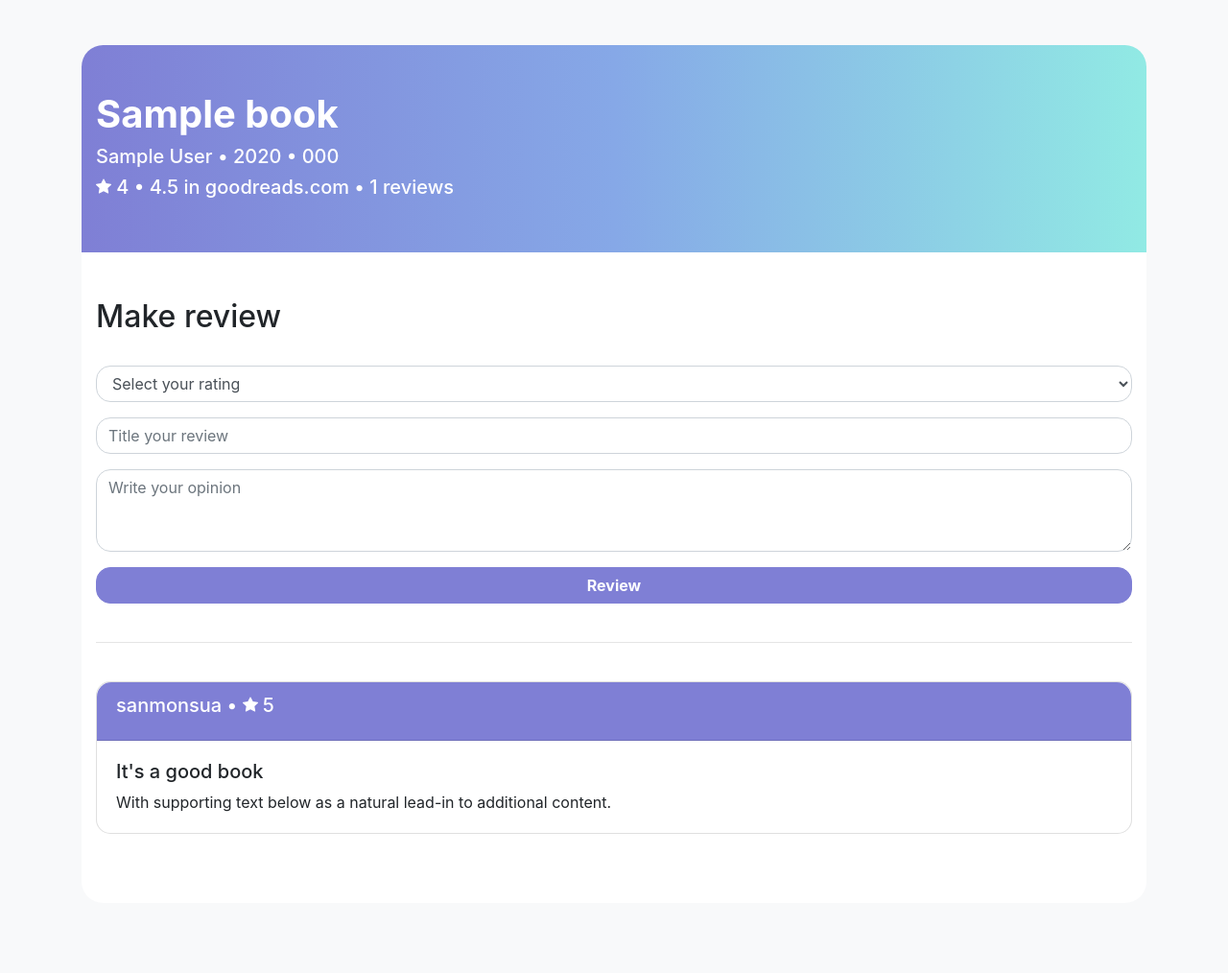
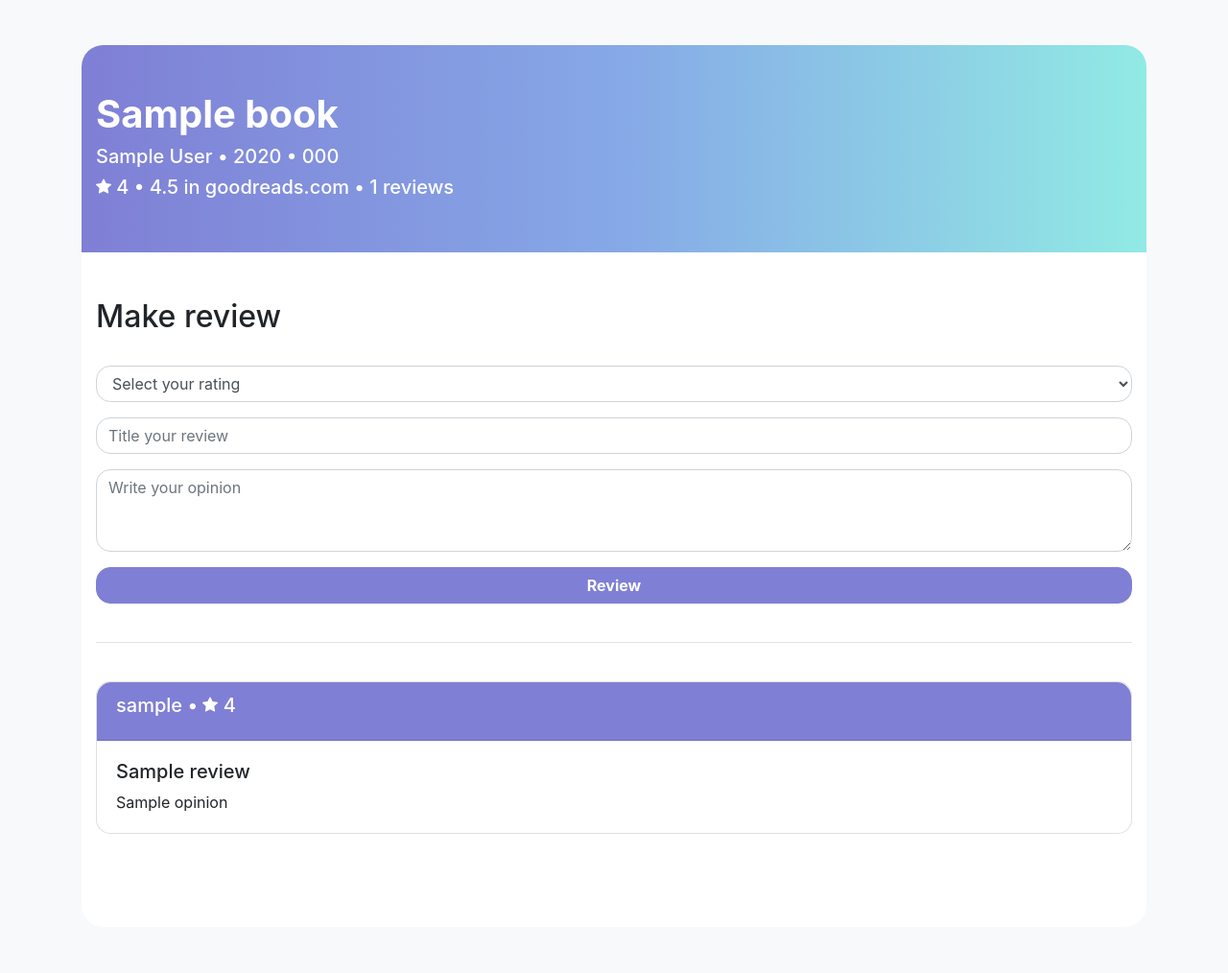
Before and after one commit to Sanmonsua/books-reviewing-app, a Flask app: template templates/book.html in a window 1280 px wide. Shown: the part 87-1101 px from the top of the page at 96% size. Before the commit the page ends 956 px from the top, so only its background shows below. Run offline with Flask 2, Linux system fonts and the light colour scheme; the template is opened without the code that fills it: most values are stand-ins (such as "Sample title", 1, 10 or a date in 2020); some libraries are stand-ins or nearby versions.

Commit message:
Add : Reviewing feature.

```diff
--- a/application.py
+++ b/application.py
@@ -70,11 +70,25 @@ def logout():
 
 @app.route('/<string:book_isbn>', methods=['POST', 'GET'])
 def book(book_isbn):
+    errors = []
     if db.execute("SELECT * FROM books WHERE isbn = :book_isbn", {"book_isbn":book_isbn}).rowcount == 0:
         return 'Error 404: Not found', 404
     book = db.execute("SELECT * FROM books WHERE isbn = :book_isbn", {"book_isbn":book_isbn}).fetchone()
+    if request.method == "POST":
+        try:
+            user_id = db.execute("SELECT id FROM users WHERE username = :username", {"username":session['username']}).fetchone().id
+            if db.execute("SELECT * FROM reviews WHERE user_id = :user_id AND book_id = :book_id", {"user_id":user_id, "book_id":book.id}).rowcount == 0:
+                rate = request.form.get('rate')
+                title = request.form.get('title')
+                opinion = request.form.get('opinion')
+                db.execute("INSERT INTO reviews (rate, opinion, user_id, book_id, title) VALUES (:rate, :opinion, :user_id, :book_id, :title)", {"rate":rate, "opinion":opinion, "user_id":user_id, "book_id":book.id, "title":title})
+                db.commit()
+            errors.append("Error: You already reviewed this book!")
+        except KeyError:
+            errors.append("Error: Empty fields")
     if db.execute("SELECT * FROM reviews WHERE book_id = :book_id", {"book_id":book.id}).rowcount==0:
-        return render_template('book.html', book=book)
-    n_reviews = int(db.execute("SELECT COUNT(*) FROM reviews WHERE book_id = :book_id", {"book_id":book.id}).fetchone().count)
+        return render_template('book.html', book=book, errors=errors)
+    n_reviews = db.execute("SELECT COUNT(*) FROM reviews WHERE book_id = :book_id", {"book_id":book.id}).fetchone().count
     rating = round(float(db.execute("SELECT AVG(rate) FROM reviews WHERE book_id = :book_id", {"book_id":book.id}).fetchone().avg), 2)
-    return render_template('book.html', book=book, n_reviews=n_reviews, rating=rating)
+    reviews = db.execute("SELECT reviews.rate, reviews.opinion, users.username, reviews.title FROM reviews INNER JOIN users ON reviews.user_id = users.id WHERE book_id = :book_id;", {"book_id":book.id}).fetchall()
+    return render_template('book.html', book=book, n_reviews=n_reviews, rating=rating, reviews=reviews, errors=errors)
--- a/templates/book.html
+++ b/templates/book.html
@@ -36,9 +36,9 @@ Book detail
     </div>
     <div style="background-color:#fff; border-radius: 0px 0px 22.5px 22.5px;" class="container py-5">
       <h2>Make review</h2>
-      <form class="py-4" action="index.html" method="post">
-        <div class="form-group inline">
-          <select style="border-radius: 15px 15px 15px 15px;" class="form-control">
+      <form class="py-4" action="{{url_for('book', book_isbn=book.isbn)}}" method="post">
+        <div class="form-group">
+          <select style="border-radius: 15px 15px 15px 15px;" name="rate"class="form-control">
             <option value="" selected>Select your rating</option>
             <option value="5">5</option>
             <option value="4">4</option>
@@ -48,29 +48,34 @@ Book detail
           </select>
         </div>
         <div class="form-group">
-          <input style="border-radius: 15px 15px 15px 15px;" class="form-control" id="exampleFormControlTextarea1" placeholder="Title your review" rows="3"></input>
+          <input style="border-radius: 15px 15px 15px 15px;" name="title" class="form-control" placeholder="Title your review" rows="3"></input>
         </div>
         <div class="form-group">
-          <textarea style="border-radius: 15px 15px 15px 15px;" class="form-control" id="exampleFormControlTextarea1" placeholder="Write your opinion" rows="3"></textarea>
+          <textarea style="border-radius: 15px 15px 15px 15px;" name="opinion" class="form-control" placeholder="Write your opinion" rows="3"></textarea>
         </div>
-        <button type="submit" class="btn btn-block btn-review btn-primary" name="button"><strong>Review</strong></button>
+        <button type="submit" class="btn btn-block btn-review btn-primary"><strong>Review</strong></button>
       </form>
+      {%for e in errors%}
+        <div style="margin-top:20px;"class="alert alert-danger" role="alert">
+          {{e}}
+        </div>
+      {%endfor%}
       {%if reviews%}
         <hr>
         <div class="py-4">
           {%for r in reviews%}
-          <div style="border-radius: 15px;" class="card">
+          <div style="border-radius: 15px; margin-bottom: 25px" class="card">
             <div style="background-color:#7f7fd5; border-radius: 15px 15px 0 0;" class="card-header text-white">
               <strong>
-                <h5 class="card-title">sanmonsua • <svg class="bi bi-star-fill" width="0.8em" height="0.8em" viewBox="0 0 16 16" fill="currentColor" xmlns="http://www.w3.org/2000/svg">
+                <h5 class="card-title">{{r.username}} • <svg class="bi bi-star-fill" width="0.8em" height="0.8em" viewBox="0 0 16 16" fill="currentColor" xmlns="http://www.w3.org/2000/svg">
                     <path
                       d="M3.612 15.443c-.386.198-.824-.149-.746-.592l.83-4.73L.173 6.765c-.329-.314-.158-.888.283-.95l4.898-.696L7.538.792c.197-.39.73-.39.927 0l2.184 4.327 4.898.696c.441.062.612.636.283.95l-3.523 3.356.83 4.73c.078.443-.36.79-.746.592L8 13.187l-4.389 2.256z" />
-                  </svg> 5</h5>
+                  </svg> {{r.rate}}</h5>
               </strong>
             </div>
             <div class="card-body">
-              <h5>It's a good book</h5>
-              <p class="card-text">With supporting text below as a natural lead-in to additional content.</p>
+              <h5>{{r.title}}</h5>
+              <p class="card-text">{{r.opinion}}</p>
             </div>
           </div>
           {%endfor%}
--- a/templates/books.html
+++ b/templates/books.html
@@ -24,8 +24,8 @@ SBooks
 
       <div class="row">
         {%for b in books%}
-        <div style="margin-top:10px" class="col-12 col-sm-6">
-          <div class="card">
+        <div style="margin-top:10px; " class="col-12 col-sm-6">
+          <div style="border-radius:15px;"class="card">
             <div class="card-body shadow-sm">
               <h5 class="card-title">{{b.title}}</h5>
               <h6 class="card-subtitle text-muted">by {{b.author}} ● {{b.year}}</h6>
```
